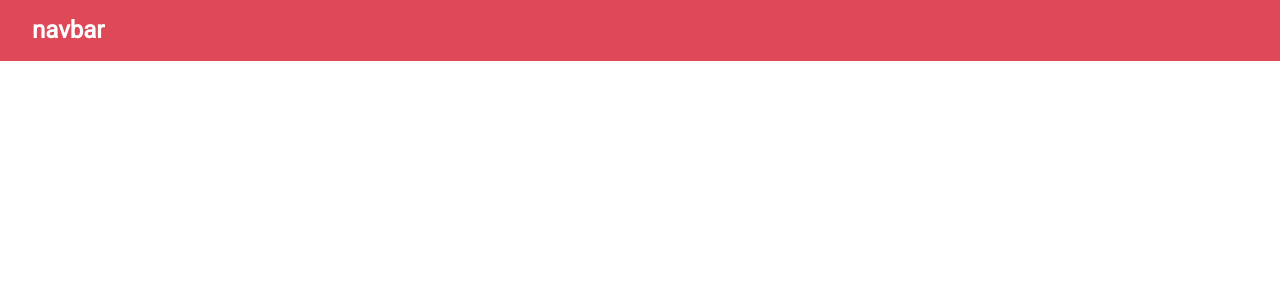
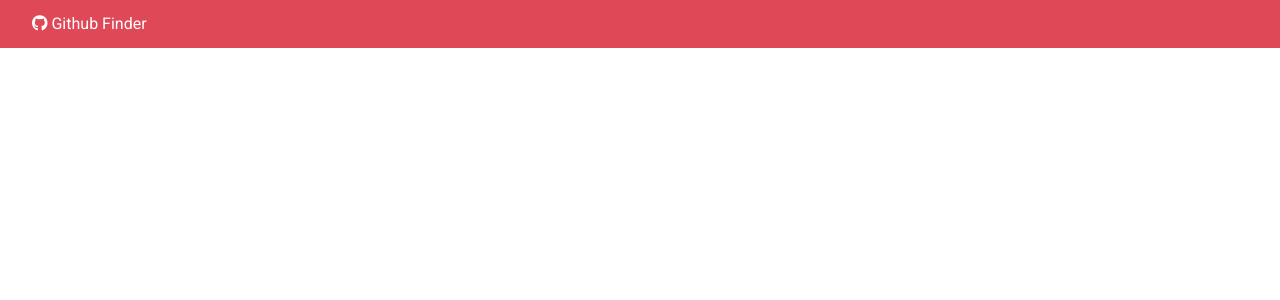
Before and after one commit to yasithWimukthi/02.github-finder, a React (Create React App) app: page / in a window 1280 px wide. Shown: the top 300 px of the page. Built offline with nearby package versions, Linux system fonts and the light colour scheme.

Commit message:
edit Navbar.js

```diff
--- a/src/components/layout/Navbar.js
+++ b/src/components/layout/Navbar.js
@@ -1,10 +1,22 @@
-import React, { Component } from 'react'
+import React, { Component } from 'react';
+import PropTypes from 'prop-types';
 
 export class Navbar extends Component {
+
+    static defaultProps = {
+        title : 'Github Finder',
+        icon : 'fab fa-github'
+    }
+
+    static propTypes = {
+        title : PropTypes.string.isRequired,
+        icon : PropTypes.string.isRequired
+    };
+
     render() {
         return (
             <div>
-                <h1>navbar</h1>
+                <i className={this.props.icon}></i> {this.props.title}
             </div>
         )
     }
```
